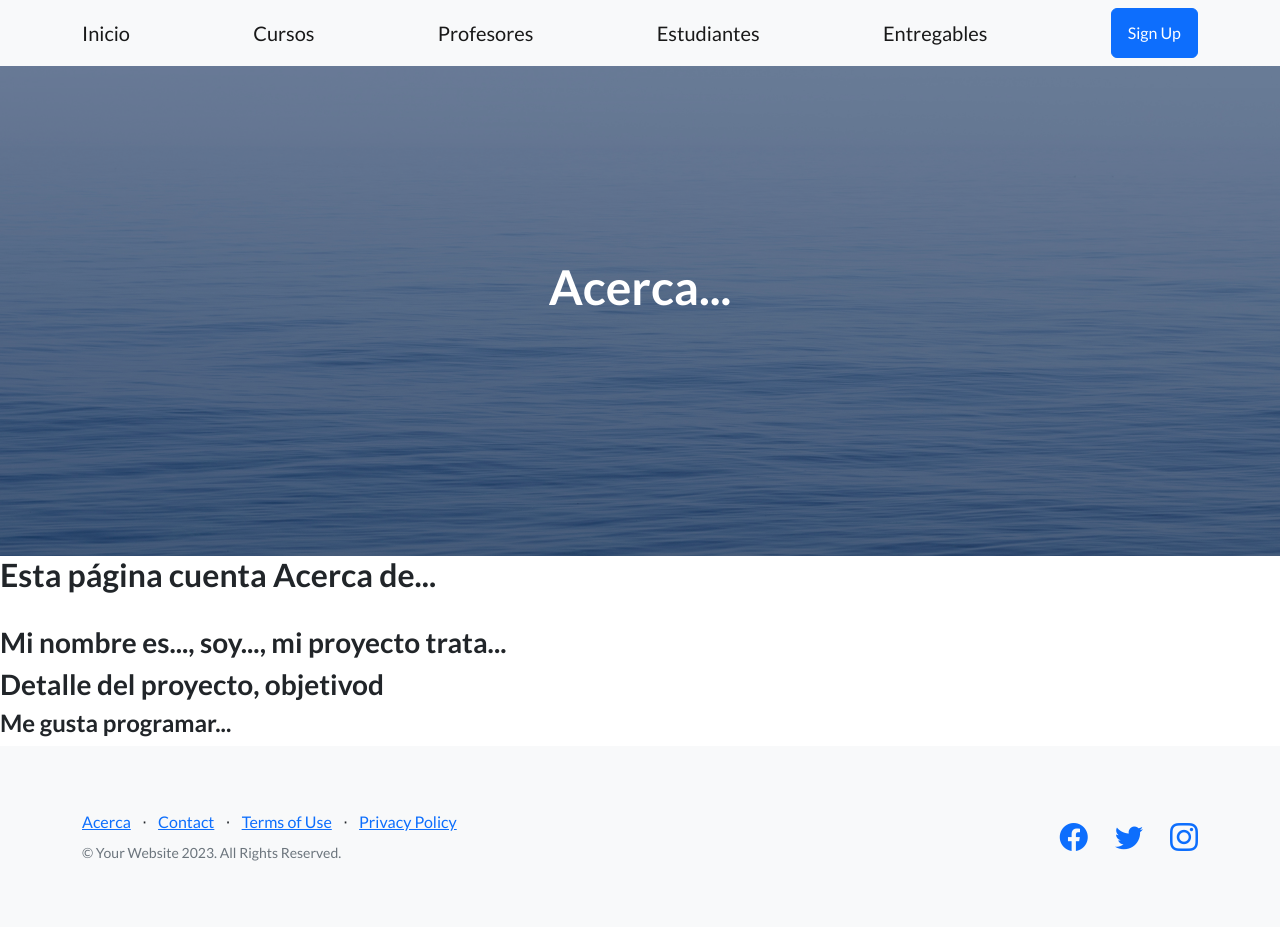
After one commit to JorgeGagliardi/academia, a Django app: page /acerca/ in a window 1280 px wide. The commit adds this page. Run offline with Django 5.2, Linux system fonts and the light colour scheme; some libraries are stand-ins or nearby versions.

Commit message:
Proyecto Academia Versión 1.1

```diff
--- /dev/null
+++ b/entidades/templates/entidades/acerca.html
@@ -0,0 +1,13 @@
+{% extends "entidades/index.html" %}
+
+{% block titulo %}
+    <h1 class="mb-5">Acerca...</h1>
+{% endblock titulo %}
+
+{% block contenido %}
+    <h2>Esta página cuenta Acerca de...</h2>
+    <br>
+    <h3>Mi nombre es..., soy..., mi proyecto trata...</h3>
+    <h3>Detalle del proyecto, objetivod</h3>
+    <h4>Me gusta programar...</h4>
+{% endblock contenido %}
--- a/entidades/templates/entidades/index.html
+++ b/entidades/templates/entidades/index.html
@@ -6,7 +6,7 @@
         <meta name="viewport" content="width=device-width, initial-scale=1, shrink-to-fit=no" />
         <meta name="description" content="" />
         <meta name="author" content="" />
-        <title>Landing Page - Start Bootstrap Theme</title>
+        <title>Academia de Python</title>
         <!-- Favicon-->
         <link rel="icon" type="image/x-icon" href="{% static 'assets/favicon.ico' %}" />
         <!-- Bootstrap icons-->
@@ -17,10 +17,9 @@
         <link href="{% static 'css/styles.css' %}" rel="stylesheet" />
     </head>
     <body>
-        <!-- Navigation-->
         <nav class="navbar navbar-light bg-light static-top">
             <div class="container">
-                <a class="navbar-brand" href="#!">Inicio</a>
+                <a class="navbar-brand" href="{% url 'home' %}">Inicio</a>
                 <a class="navbar-brand" href="{% url 'cursos' %}">Cursos</a>
                 <a class="navbar-brand" href="{% url 'profesores' %}">Profesores</a>
                 <a class="navbar-brand" href="{% url 'estudiantes' %}">Estudiantes</a>
@@ -28,7 +27,6 @@
                 <a class="btn btn-primary" href="#signup">Sign Up</a>
             </div>
         </nav>
-        <!-- Masthead-->
         <header class="masthead">
             <div class="container position-relative">
                 <div class="row justify-content-center">
@@ -37,33 +35,6 @@
                             {% block titulo %}
                                 <h1 class="mb-5">Bienvenidos a la Academia de Python</h1>
                             {% endblock titulo %}
-                            <form class="form-subscribe" id="contactForm" data-sb-form-api-token="API_TOKEN">
-                                <!-- Email address input-->
-                                <div class="row">
-                                    <div class="col">
-                                        <input class="form-control form-control-lg" id="emailAddress" type="email" placeholder="Email Address" data-sb-validations="required,email" />
-                                        <div class="invalid-feedback text-white" data-sb-feedback="emailAddress:required">Email Address is required.</div>
-                                        <div class="invalid-feedback text-white" data-sb-feedback="emailAddress:email">Email Address Email is not valid.</div>
-                                    </div>
-                                    <div class="col-auto"><button class="btn btn-primary btn-lg disabled" id="submitButton" type="submit">Submit</button></div>
-                                </div>
-                                <!-- Submit success message-->
-                                <!---->
-                                <!-- This is what your users will see when the form-->
-                                <!-- has successfully submitted-->
-                                <div class="d-none" id="submitSuccessMessage">
-                                    <div class="text-center mb-3">
-                                        <div class="fw-bolder">Form submission successful!</div>
-                                        <p>To activate this form, sign up at</p>
-                                        <a class="text-white" href="https://startbootstrap.com/solution/contact-forms">https://startbootstrap.com/solution/contact-forms</a>
-                                    </div>
-                                </div>
-                                <!-- Submit error message-->
-                                <!---->
-                                <!-- This is what your users will see when there is-->
-                                <!-- an error submitting the form-->
-                                <div class="d-none" id="submitErrorMessage"><div class="text-center text-danger mb-3">Error sending message!</div></div>
-                            </form>
                         </div>
                     </div>
                 </div>
@@ -71,13 +42,12 @@
         </header>
         {% block contenido %}
         {% endblock contenido %}
-        <!-- Footer-->
         <footer class="footer bg-light">
             <div class="container">
                 <div class="row">
                     <div class="col-lg-6 h-100 text-center text-lg-start my-auto">
                         <ul class="list-inline mb-2">
-                            <li class="list-inline-item"><a href="#!">About</a></li>
+                            <li class="list-inline-item"><a href="{% url 'acerca' %}">Acerca</a></li>
                             <li class="list-inline-item">⋅</li>
                             <li class="list-inline-item"><a href="#!">Contact</a></li>
                             <li class="list-inline-item">⋅</li>
@@ -103,14 +73,8 @@
                 </div>
             </div>
         </footer>
-        <!-- Bootstrap core JS-->
         <script src="https://cdn.jsdelivr.net/npm/bootstrap@5.2.3/dist/js/bootstrap.bundle.min.js"></script>
-        <!-- Core theme JS-->
         <script src="{% static 'js/scripts.js' %}"></script>
-        <!-- * * * * * * * * * * * * * * * * * * * * * * * * * * * * * * * * * * * * * * * *-->
-        <!-- * *                               SB Forms JS                               * *-->
-        <!-- * * Activate your form at https://startbootstrap.com/solution/contact-forms * *-->
-        <!-- * * * * * * * * * * * * * * * * * * * * * * * * * * * * * * * * * * * * * * * *-->
         <script src="https://cdn.startbootstrap.com/sb-forms-latest.js"></script>
     </body>
 </html>
--- a/entidades/urls.py
+++ b/entidades/urls.py
@@ -7,4 +7,6 @@ urlpatterns = [
     path ('profesores/', profesores, name='profesores'),
     path ('estudiantes/', estudiantes, name='estudiantes'),
     path ('entregables/', entregables, name='entregables'),
+
+    path ('acerca/', acerca, name='acerca'),
 ]
--- a/entidades/views.py
+++ b/entidades/views.py
@@ -11,10 +11,16 @@ def cursos(request):
     return render (request, 'entidades/cursos.html', contexto)
 
 def profesores(request):
-    return render (request, 'entidades/profesores.html')
+    contexto = {"profesores": Profesor.objects.all()}
+    return render (request, 'entidades/profesores.html', contexto)
 
 def estudiantes(request):
-    return render (request, 'entidades/estudiantes.html')
+    contexto = {"estudiantes": Estudiante.objects.all()}
+    return render (request, 'entidades/estudiantes.html', contexto)
 
 def entregables(request):
-    return render (request, 'entidades/entregables.html')
+    contexto = {"entregables": Entregable.objects.all()}
+    return render (request, 'entidades/entregables.html', contexto)
+
+def acerca(request):
+    return render (request, 'entidades/acerca.html')
```
Also changed, not shown: entidades/templates/entidades/entregables.html (+20 -1 lines), entidades/templates/entidades/estudiantes.html (+20 -1 lines), entidades/templates/entidades/profesores.html (+22 -1 lines).
